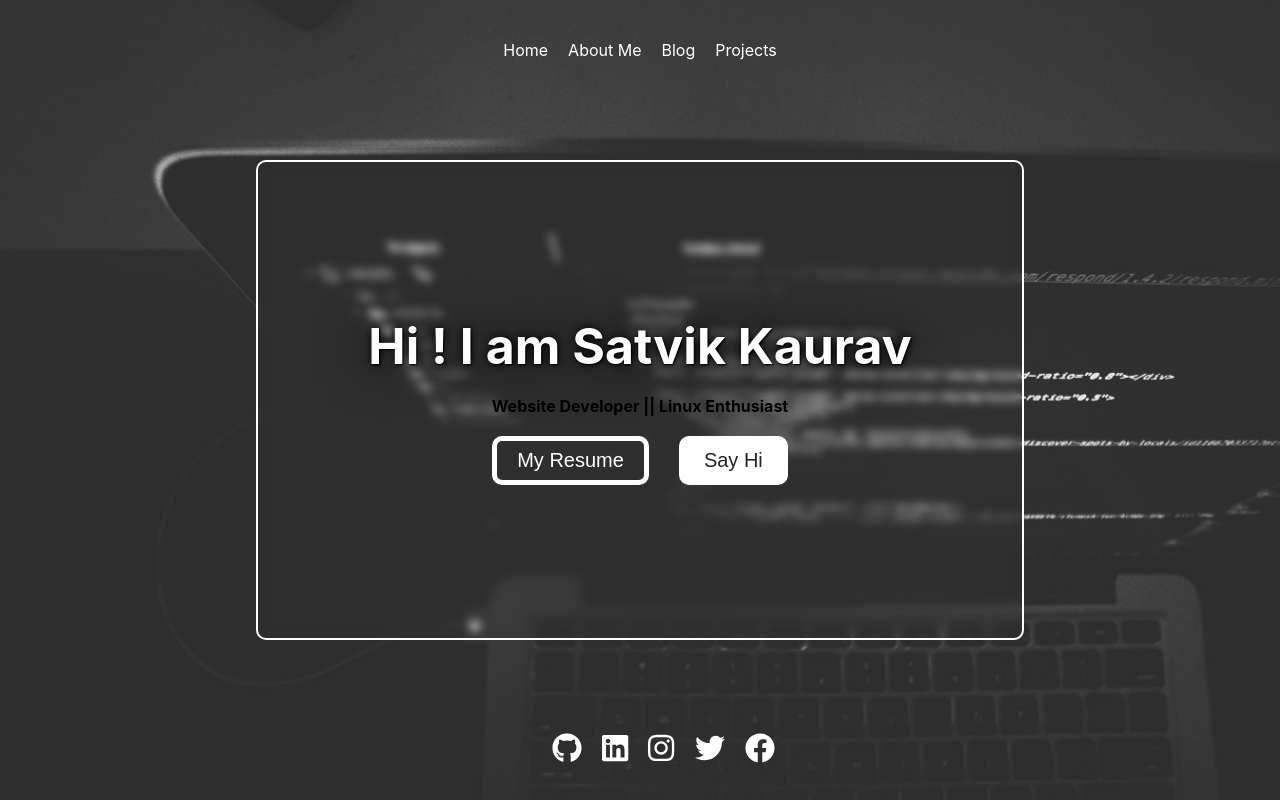
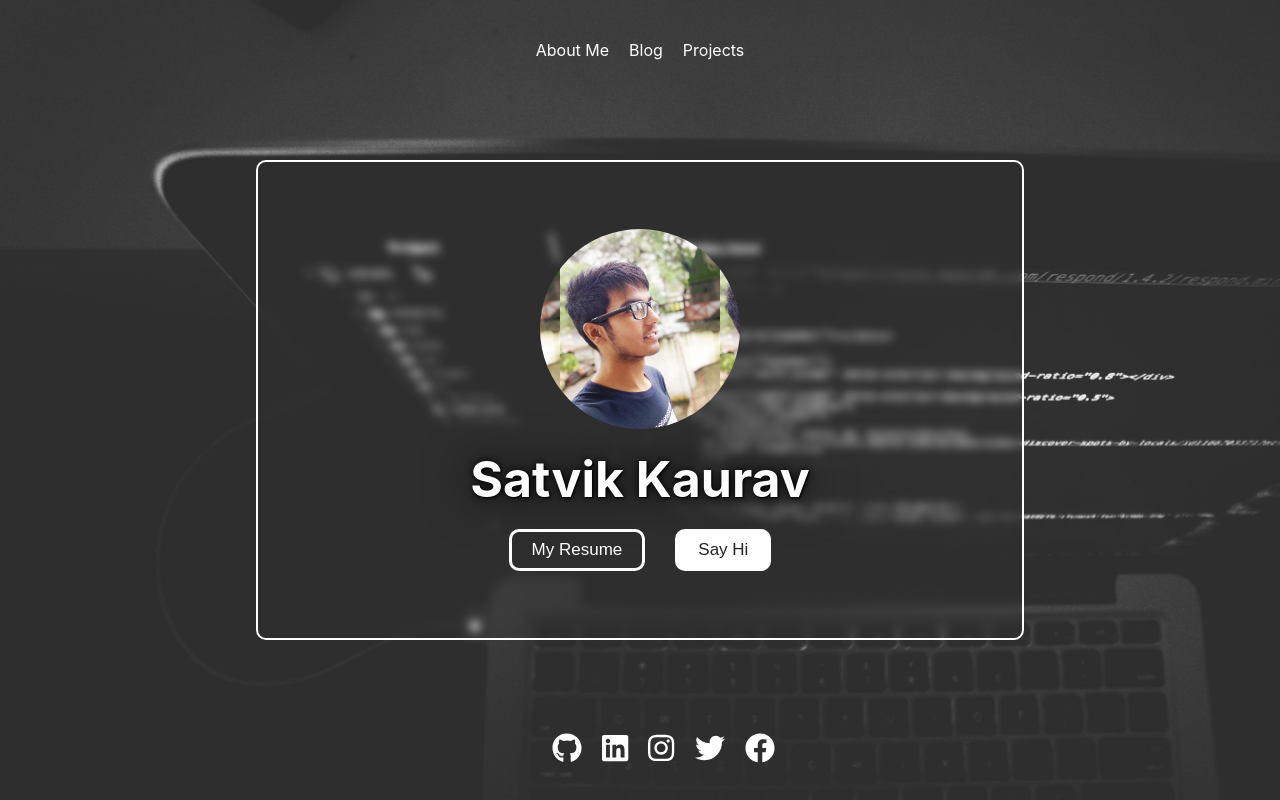
Before and after one commit to satvikkaurav/portfolio, a Next.js app: page / in a window 1280 px wide. Built offline with nearby package versions, Linux system fonts and the light colour scheme.

Commit message:
renamed pages

```diff
--- a/components/Buttons/Buttons.module.scss
+++ b/components/Buttons/Buttons.module.scss
@@ -4,40 +4,39 @@
 
   .btn {
     padding: 8px 20px;
-    border-radius: 2px;
     outline: none;
     border: none;
     cursor: pointer;
 
-
   &__primary {
     background-color: $color-1;
     color: #242424;
-    border: 5px solid white;
+    border: 3px solid white;
     border-radius: 10px;
     font-weight: 500;
     transition: all 0.3s ease-out;
     &:hover{
       background: transparent;
       color: $color-1;
+      border-color: $color-2;
     }
   }
 
   &__outline {
     background-color: transparent;
-    font-size: 20px;
-    border: solid white 5px;
+    border: solid white 3px;
     border-radius: 10px;
     color: white;
     &:hover{
       background-color: white;
       color: $color-4;
+      border-color: $color-2;
     }
   }
 
   &__medium {
     padding: 8px 20px;
-    font-size: 20px;
+    font-size: 17px;
     transition: all 0.3s ease-out;
 
   }
--- a/pages/index.js
+++ b/pages/index.js
@@ -3,6 +3,7 @@ import Nav from "../components/Nav";
 import Footer from "../components/Footer";
 import Background from "../components/Background";
 import { Button } from "../components/Buttons";
+import Link from 'next/link'
 
 import Head from "next/head";
 
@@ -13,16 +14,31 @@ export default function Home() {
         <title>Satvik Kaurav</title>
         <meta name="viewport" content="initial-scale=1.0, width=device-width" />
       </Head>
-      <Nav />
+
 
       <div className={styles.main}>
+        <div className={styles.home_nav}>
+          <Link href="/aboutme">
+          <li className={styles.aboutme}>About Me</li>
+          </Link>
+          <Link href="/blog">
+          <li className={styles.blog}>Blog</li>
+          </Link>
+          <Link href = "/projects">
+          <li className={styles.projects}>Projects</li>
+          </Link>
+        </div>
         <Background />
 
         <div className={styles.main__intro}>
-          <span className={styles.hello}>Hi ! I am Satvik Kaurav</span>
-          <span className={styles.web}>
-            Website Developer || Linux Enthusiast
-          </span>
+          <div className={styles.avatar}>
+
+            {/* <Image  src="/../public/images/avatar.jpg" alt="avatar" layout='fill'/> */}
+
+          </div>
+
+          <span className={styles.hello}>Satvik Kaurav</span>
+
           <div className = {styles.buttons}>
           <span>
             <Button buttonStyle= "btn__outline" buttonSize="btn__medium">My Resume</Button>
```
Also changed, not shown: pages/skills.js (deleted, +0 -14 lines), pages/blog.js (renamed from pages/contact.js).
